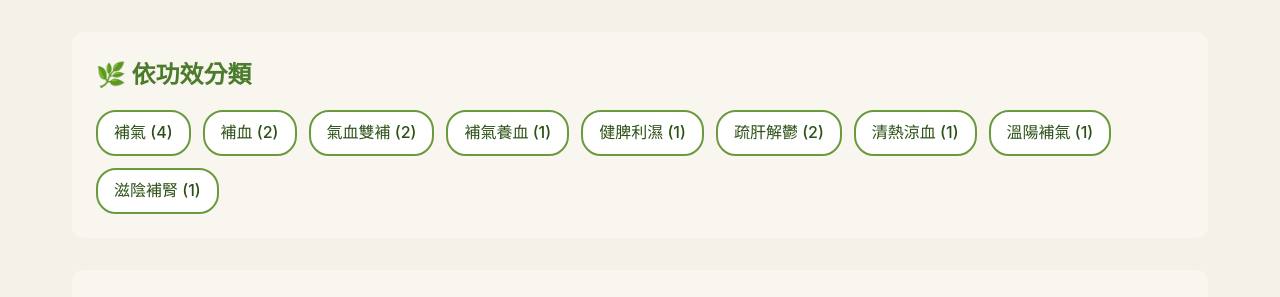
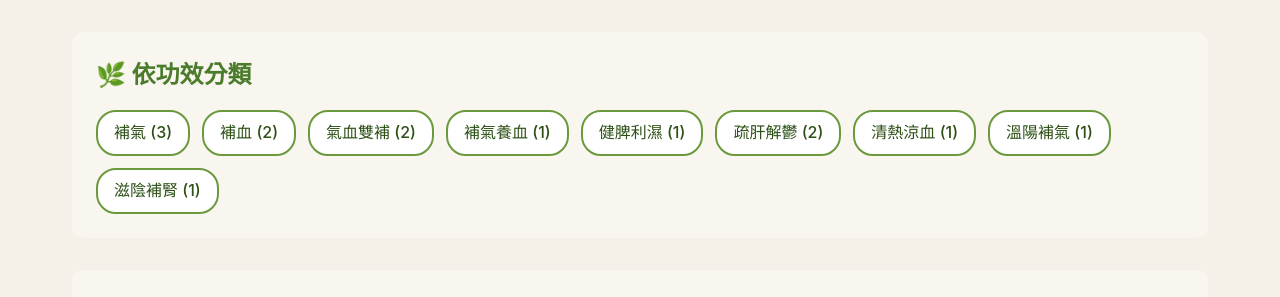
Before and after one commit to 10wang-creat/herbal-stories-v2, a Jekyll site: the page built from tags.html, in a window 1280 px wide and 900 px high. Shown: the part 198-495 px from the top of the window. Built offline with Jekyll 4.4.1, drawn with Linux system fonts in a browser that asks for light colours; a script that is not in the unit is left out.

Commit message:
修改呈現方式

```diff
--- a/characters.html
+++ b/characters.html
@@ -283,7 +283,7 @@
 {% assign all_herbs = "" | split: "" %}
 {% assign herb_names_seen = "" | split: "" %}
 
-{% assign sorted_stories = site.stories | sort: "date" %}
+{% assign sorted_stories = site.stories | where_exp: "story", "story.date <= site.time" | sort: "date" %}
 {% for story in sorted_stories %}
   {% if story.ingredients %}
     {% for ingredient in story.ingredients %}
--- a/games.html
+++ b/games.html
@@ -46,7 +46,7 @@
 <script id="auto-data" type="application/json">
 {
   "formulas": [
-    {% assign sorted = site.stories | sort: "date" %}
+    {% assign sorted = site.stories | where_exp: "story", "story.date <= site.time" | sort: "date" %}
     {% for story in sorted %}
     {% if story.formula and story.ingredients %}
     {
--- a/tags.html
+++ b/tags.html
@@ -13,7 +13,7 @@
       <div class="tag-group">
         {% assign efficacy_tags = "補氣,補血,氣血雙補,補氣養血,健脾利濕,疏肝解鬱,清熱涼血,溫陽補氣,滋陰補腎" | split: "," %}
         {% for tag in efficacy_tags %}
-          {% assign tag_stories = site.stories | where_exp: "story", "story.tags contains tag" %}
+          {% assign tag_stories = site.stories | where_exp: "story", "story.tags contains tag" | where_exp: "story", "story.date <= site.time" %}
           {% if tag_stories.size > 0 %}
             <a href="#{{ tag }}" class="tag-button efficacy">{{ tag }} ({{ tag_stories.size }})</a>
           {% endif %}
@@ -26,7 +26,7 @@
       <div class="tag-group">
         {% assign symptom_tags = "疲勞無力,婦科調理,術後調理,病後調養,產後調理,情緒調理,月經不調,壓力,更年期,失眠,心悸,健忘,食療養生" | split: "," %}
         {% for tag in symptom_tags %}
-          {% assign tag_stories = site.stories | where_exp: "story", "story.tags contains tag" %}
+          {% assign tag_stories = site.stories | where_exp: "story", "story.tags contains tag" | where_exp: "story", "story.date <= site.time" %}
           {% if tag_stories.size > 0 %}
             <a href="#{{ tag }}" class="tag-button symptom">{{ tag }} ({{ tag_stories.size }})</a>
           {% endif %}
@@ -39,7 +39,7 @@
       <div class="tag-group">
         {% assign level_tags = "入門,中階,進階" | split: "," %}
         {% for tag in level_tags %}
-          {% assign tag_stories = site.stories | where_exp: "story", "story.tags contains tag" %}
+          {% assign tag_stories = site.stories | where_exp: "story", "story.tags contains tag" | where_exp: "story", "story.date <= site.time" %}
           {% if tag_stories.size > 0 %}
             <a href="#{{ tag }}" class="tag-button level">{{ tag }} ({{ tag_stories.size }})</a>
           {% endif %}
@@ -52,7 +52,7 @@
       <div class="tag-group">
         {% assign type_tags = "經典方,補腎名方" | split: "," %}
         {% for tag in type_tags %}
-          {% assign tag_stories = site.stories | where_exp: "story", "story.tags contains tag" %}
+          {% assign tag_stories = site.stories | where_exp: "story", "story.tags contains tag" | where_exp: "story", "story.date <= site.time" %}
           {% if tag_stories.size > 0 %}
             <a href="#{{ tag }}" class="tag-button type">{{ tag }} ({{ tag_stories.size }})</a>
           {% endif %}
```
